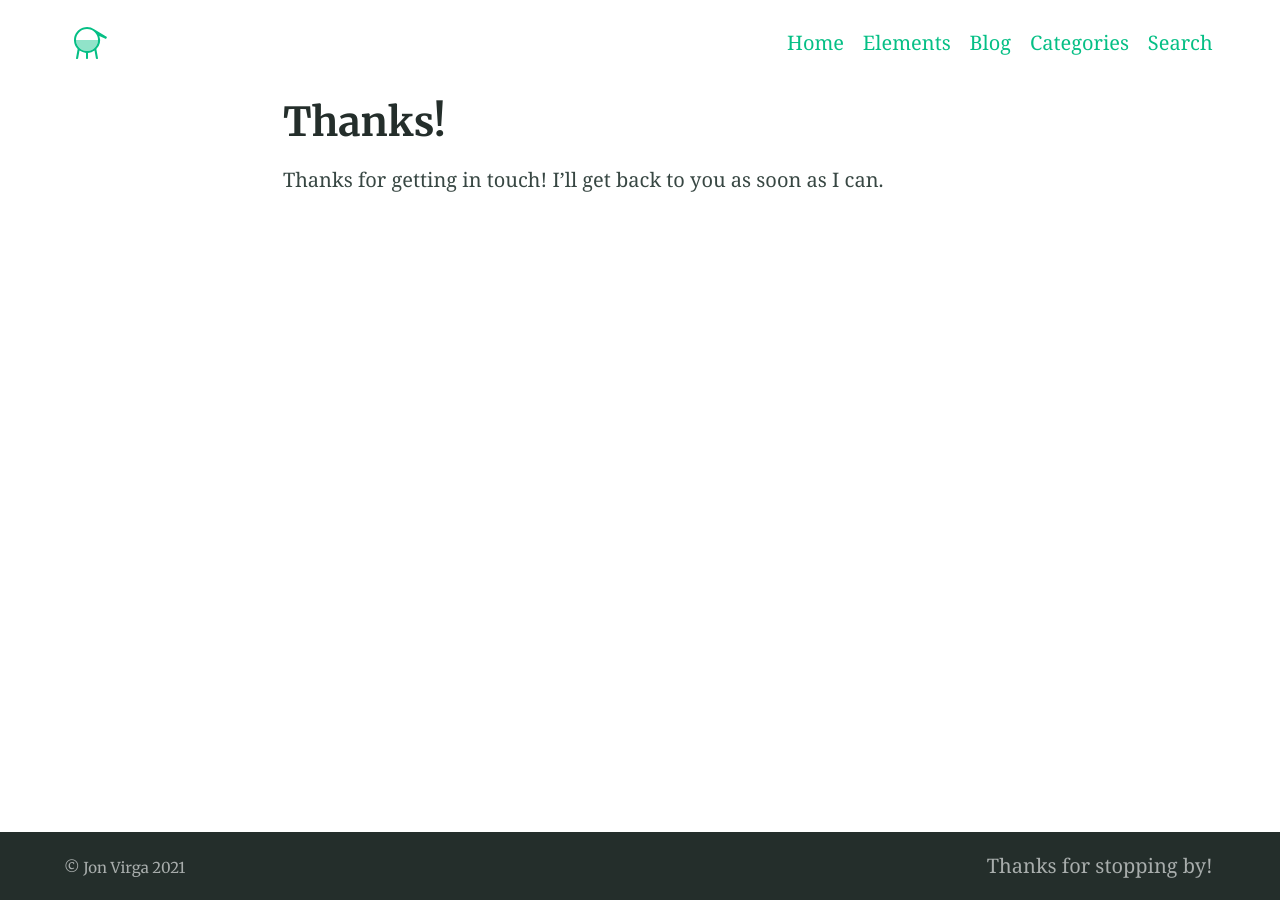
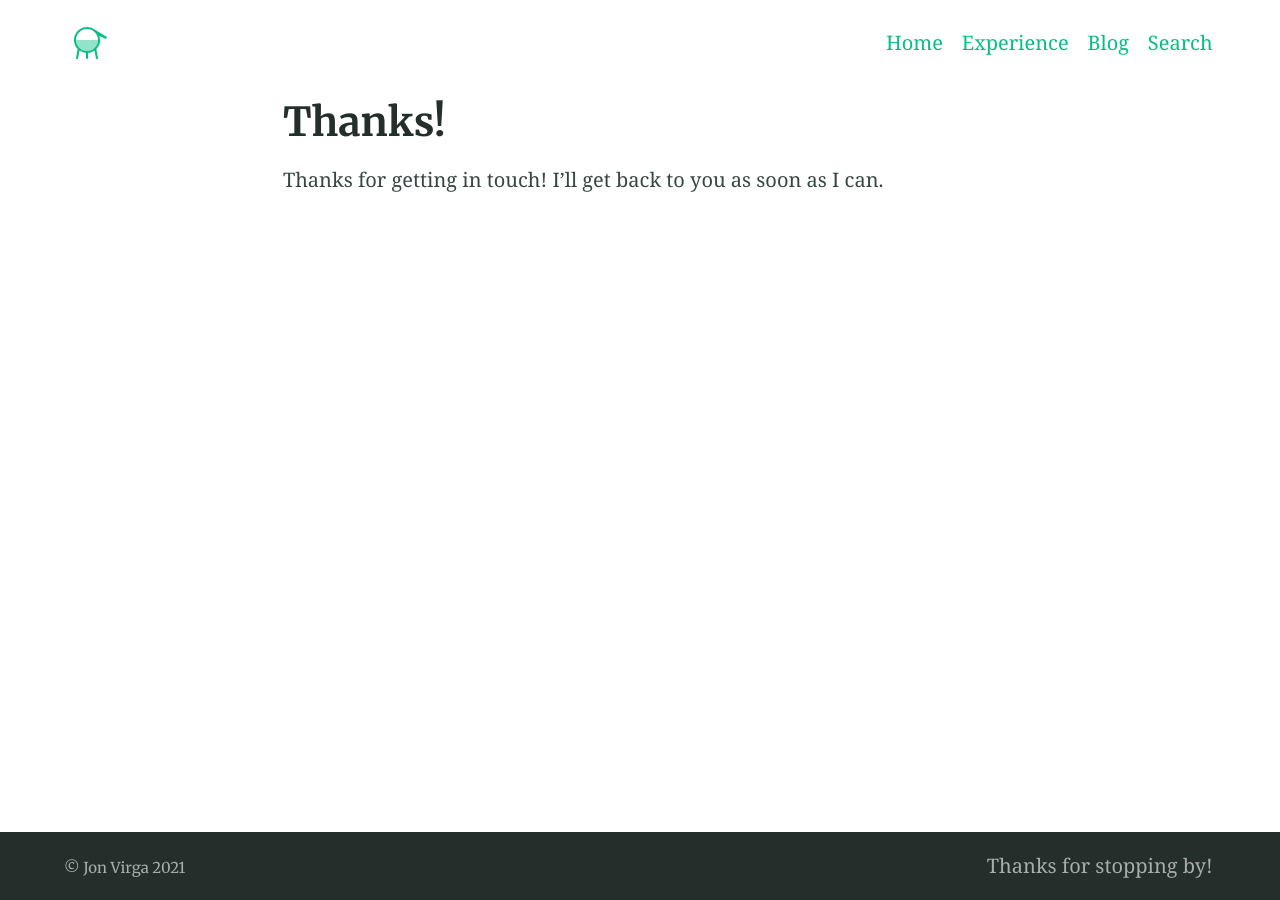
Before and after one commit to jjjvvvvv/Portfolio, a Jekyll site: the page built from thanks.md, in a window 1280 px wide. Built offline with Jekyll 4.4.1, drawn with Linux system fonts in a browser that asks for light colours.

Commit message:
Updated Config

```diff
--- a/_config.yml
+++ b/_config.yml
@@ -82,12 +82,10 @@ favicons:
 navigation_header:
 - title: Home
   url: "/"
-- title: Elements
-  url: "/elements/"
+- title: Experience
+  url: "/experience/"
 - title: Blog
   url: "/blog/"
-- title: Categories
-  url: "/categories/"
 - title: Search
   url: "/search/"
 social_links:
```
